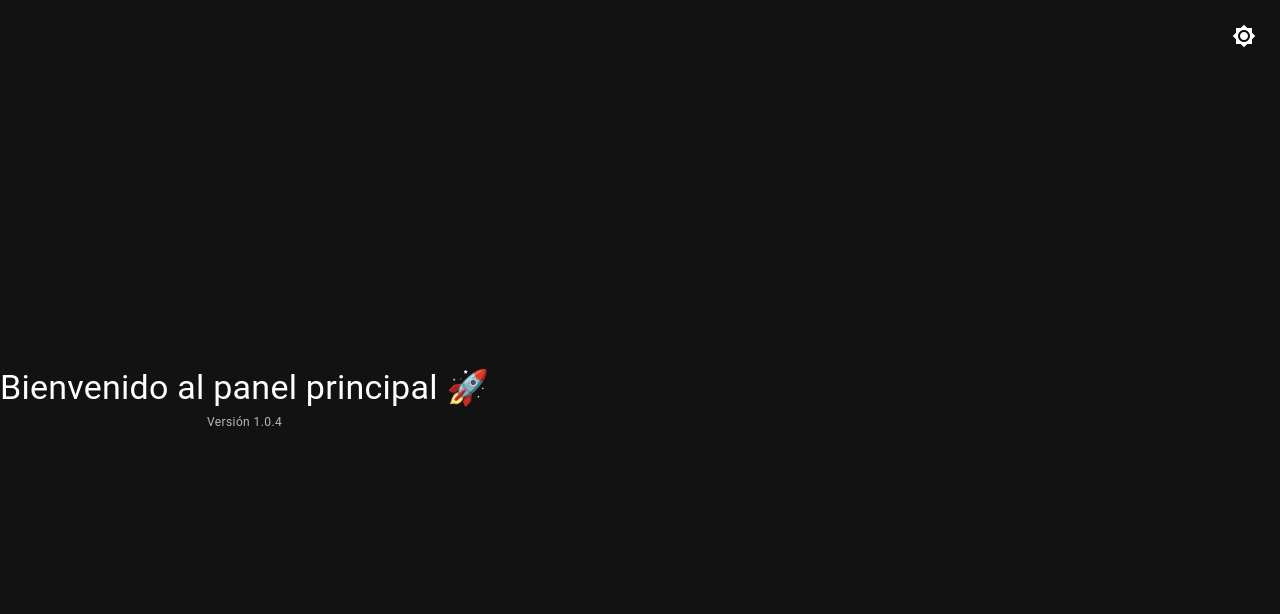
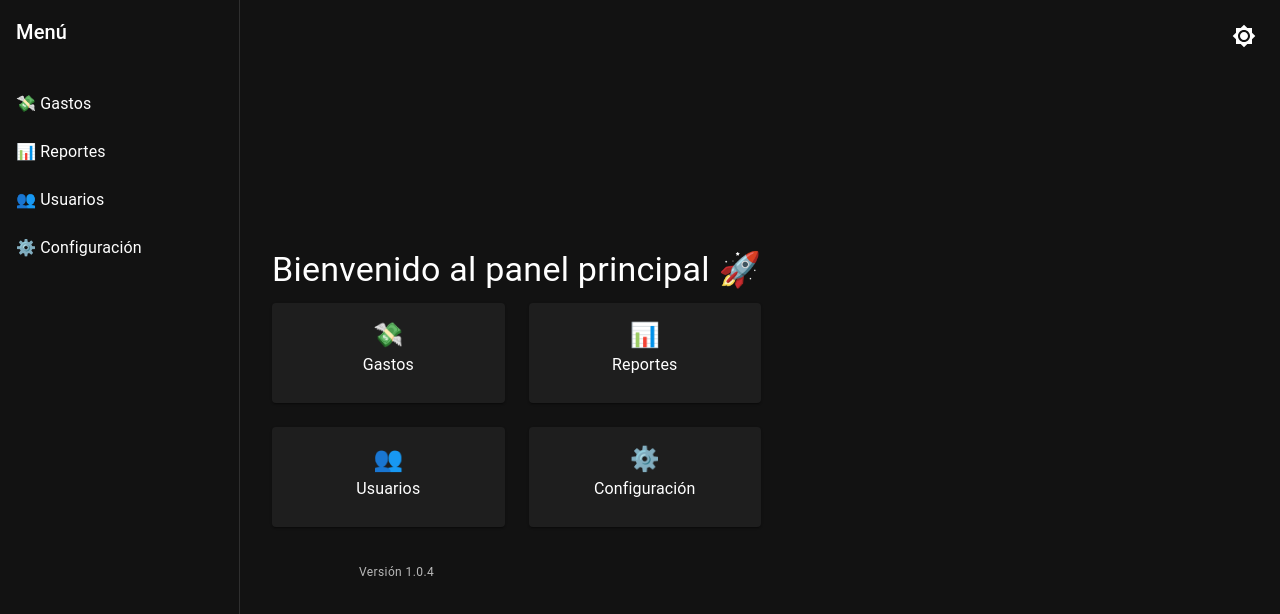
Before and after one commit to bit94/adminGastos, a React (Vite) app: page / in a window 1280 px wide. Shown: the top 614 px of the page. Built offline with nearby package versions, Linux system fonts and the light colour scheme; sample sign-in values are in the browser's storage.

Commit message:
[add] dashboard lay

```diff
--- a/src/components/DashboardCard.tsx
+++ b/src/components/DashboardCard.tsx
@@ -1,6 +1,6 @@
 import { Card, CardContent, Typography } from "@mui/material";
 import { useNavigate } from "react-router-dom";
-import { DashboardCardProps } from "../types/DashboardCardProps.js";
+import { DashboardCardProps } from "../types/DashboardCardProps";
 
 export default function DashboardCard({ title, emoji, path }: DashboardCardProps) {
     const navigate = useNavigate();
--- /dev/null
+++ b/src/components/DashboardLayout.tsx
@@ -0,0 +1,62 @@
+import { Box, Drawer, List, ListItem, ListItemText, Typography, ListItemButton } from "@mui/material";
+import DashboardCard from "./DashboardCard";
+import Grid from "@mui/material/GridLegacy";
+
+const drawerWidth = 240;
+
+const menuItems = [
+    { title: "Gastos", emoji: "💸", path: "/gastos" },
+    { title: "Reportes", emoji: "📊", path: "/reportes" },
+    { title: "Usuarios", emoji: "👥", path: "/usuarios" },
+    { title: "Configuración", emoji: "⚙️", path: "/configuracion" },
+];
+
+export default function DashboardLayout() {
+    return (
+        <Box sx={{ display: "flex" }}>
+            {/* Sidebar */}
+            <Drawer
+                variant="permanent"
+                sx={{
+                    width: drawerWidth,
+                    flexShrink: 0,
+                    [`& .MuiDrawer-paper`]: {
+                        width: drawerWidth,
+                        boxSizing: "border-box",
+                        backgroundColor: "background.default",
+                        color: "text.primary",
+                    },
+                }}
+            >
+                <Box sx={{ p: 2 }}>
+                    <Typography variant="h6">Menú</Typography>
+                </Box>
+                <List>
+                    <List>
+                        {menuItems.map((item, index) => (
+                            <ListItem key={index} disablePadding>
+                                <ListItemButton onClick={() => (window.location.href = item.path)}>
+                                    <ListItemText primary={`${item.emoji} ${item.title}`} />
+                                </ListItemButton>
+                            </ListItem>
+                        ))}
+                    </List>
+                </List>
+            </Drawer>
+
+            {/* Main content */}
+            <Box component="main" sx={{ flexGrow: 1, p: 4 }}>
+                <Typography variant="h4" gutterBottom>
+                    Bienvenido al panel principal 🚀
+                </Typography>
+                <Grid container spacing={3}>
+                    {menuItems.map((item, index) => (
+                        <Grid item xs={12} md={6} key={index} component="div">
+                            <DashboardCard {...item} />
+                        </Grid>
+                    ))}
+                </Grid>
+            </Box>
+        </Box>
+    );
+}
--- a/src/routes/AppRouter.tsx
+++ b/src/routes/AppRouter.tsx
@@ -1,13 +1,13 @@
 // src/AppRouter.tsx
 import { BrowserRouter, Routes, Route, Navigate } from "react-router-dom";
 import { useState } from "react";
-import Dashboard from "../pages/Dashboard.js";
-import Gastos from "../pages/Gastos.js";
+import Gastos from "../pages/Gastos";
 import Reportes from "../pages/Reportes.js";
 import Usuarios from "../pages/Usuarios.js";
 import Configuracion from "../pages/Configuracion.js";
 import LoginForm from "../components/LoginForm.js";
 import RegisterForm from "../components/RegisterForm.js";
+import DashboardLayout from "../components/DashboardLayout.js";
 
 export default function AppRouter() {
   const [showRegister, setShowRegister] = useState(false);
@@ -17,7 +17,7 @@ export default function AppRouter() {
     <Routes>
       <Route
         path="/"
-        element={isAuthenticated ? <Dashboard /> : <Navigate to="/login" />}
+        element={isAuthenticated ? <DashboardLayout /> : <Navigate to="/login" />}
       />
       <Route path="/gastos" element={<Gastos />} />
       <Route path="/reportes" element={<Reportes />} />
--- a/vite.config.ts
+++ b/vite.config.ts
@@ -1,6 +1,13 @@
 import { defineConfig } from "vite";
 import react from "@vitejs/plugin-react";
+import path from "path";
 
 export default defineConfig({
-  plugins: [react()]
+  plugins: [react()],
+  resolve: {
+    alias: {
+      "@components": path.resolve(__dirname, "src/components"),
+      "@types": path.resolve(__dirname, "src/types")
+    }
+  }
 });
```
Also changed, not shown: tsconfig.json (+14 -3 lines).
